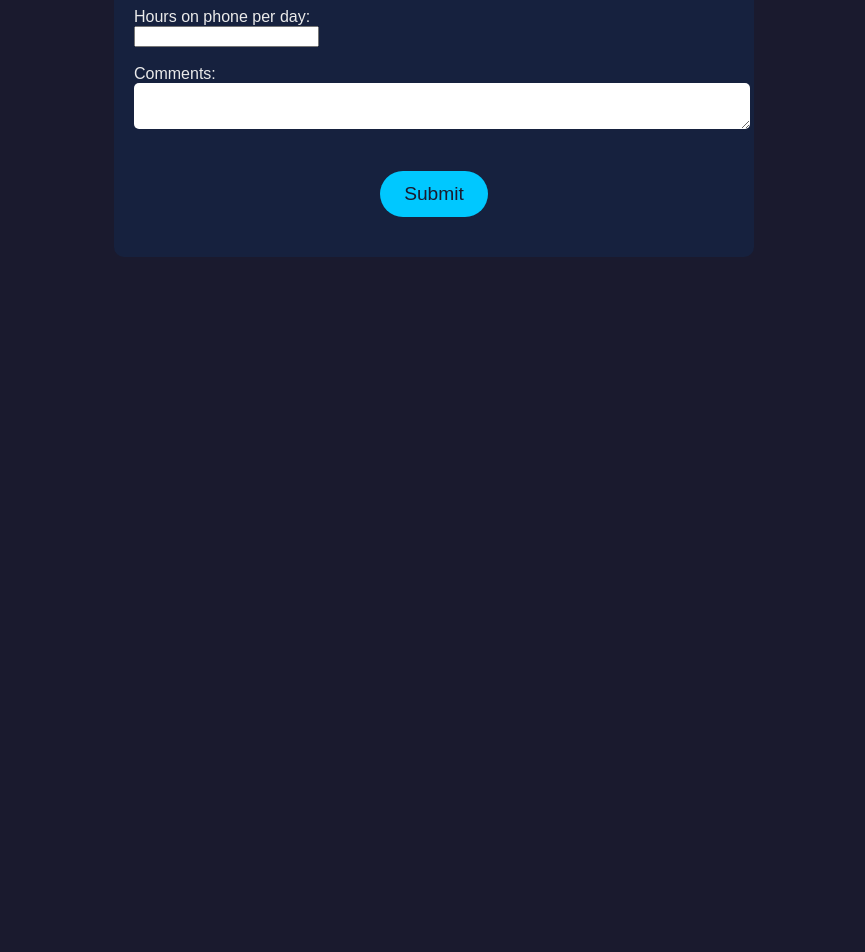
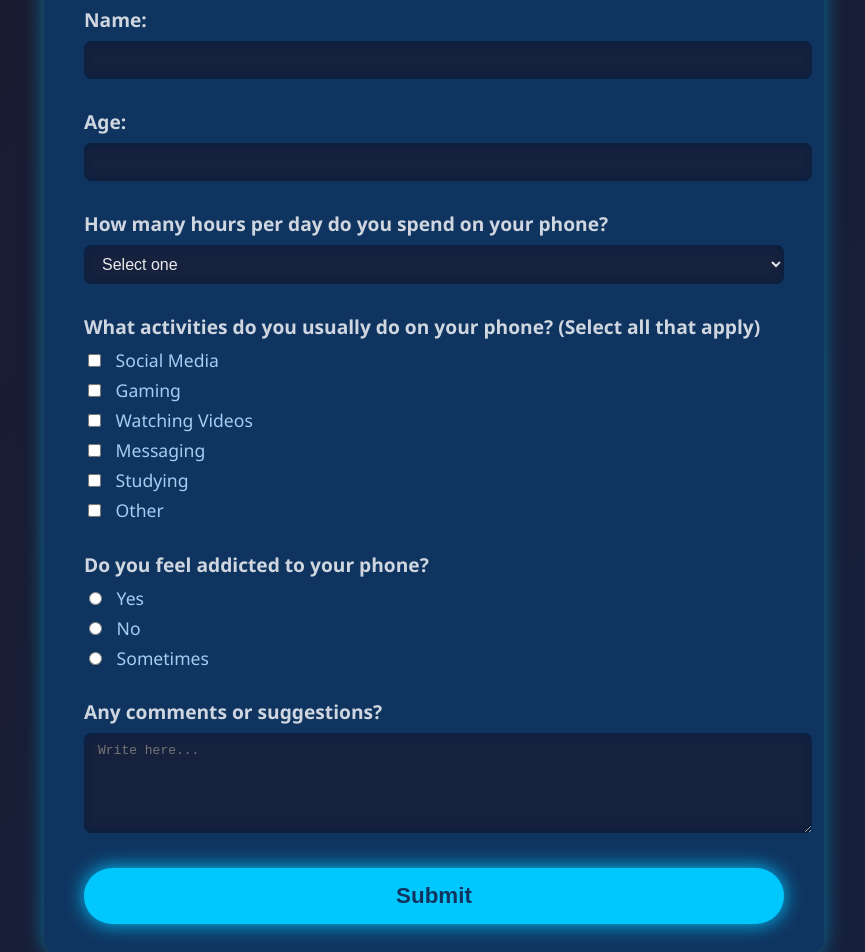
Before and after one commit to rere382/Phoneaddictionsurvey, a plain HTML site: page index.html in a window 1280 px wide. Shown: the part 236-1188 px from the top of the page, without its empty margins (206-1071 px from the left). Before the commit the page ends 800 px from the top, so only its background shows below. Drawn offline with Linux system fonts and the light colour scheme.

Commit message:
Update index.html

```diff
--- a/index.html
+++ b/index.html
@@ -5,80 +5,155 @@
   <title>📱 Teen Phone Addiction Survey</title>
   <style>
     body {
-      background: #1a1a2e;
+      background: linear-gradient(135deg, #1a1a2e, #16213e);
       color: #eaeaea;
-      font-family: 'Arial', sans-serif;
-      padding: 20px;
+      font-family: 'Segoe UI', Tahoma, Geneva, Verdana, sans-serif;
+      padding: 30px 20px;
+      display: flex;
+      justify-content: center;
+    }
+    .container {
+      max-width: 700px;
+      width: 100%;
+      background: #0f3460;
+      padding: 30px 40px;
+      border-radius: 15px;
+      box-shadow: 0 0 20px rgba(0, 200, 255, 0.5);
     }
     h1 {
       text-align: center;
       color: #00c8ff;
-      font-size: 2.5em;
-      margin-bottom: 0.2em;
+      font-size: 2.8em;
+      margin-bottom: 0.5em;
+      font-weight: 700;
+      text-shadow: 0 0 8px #00c8ff;
     }
     form {
-      max-width: 600px;
-      margin: auto;
-      background: #16213e;
-      padding: 20px;
-      border-radius: 10px;
+      margin-top: 20px;
     }
     .question {
-      margin-bottom: 1.5em;
+      margin-bottom: 1.8em;
     }
-    .question h2 {
+    .question label {
       font-size: 1.2em;
-      color: #fffffe;
+      font-weight: 600;
+      color: #ffffffcc;
+      display: block;
+      margin-bottom: 8px;
+    }
+    input[type="text"],
+    input[type="number"],
+    select,
+    textarea {
+      width: 100%;
+      padding: 10px 14px;
+      border-radius: 8px;
+      border: none;
+      font-size: 1em;
+      outline: none;
+      background: #16213e;
+      color: #eaeaea;
+      box-shadow: inset 0 0 8px #001f3f;
+      transition: box-shadow 0.3s ease;
+    }
+    input[type="text"]:focus,
+    input[type="number"]:focus,
+    select:focus,
+    textarea:focus {
+      box-shadow: 0 0 12px #00c8ff;
+      background: #0b1226;
+    }
+    textarea {
+      resize: vertical;
+      min-height: 80px;
+    }
+    .options {
+      margin-top: 6px;
     }
     .options label {
       display: block;
-      margin: 8px 0;
+      font-weight: 500;
+      cursor: pointer;
+      margin: 6px 0;
+      color: #a3cef1;
+      user-select: none;
       font-size: 1.1em;
+    }
+    .options input[type="radio"],
+    .options input[type="checkbox"] {
+      margin-right: 10px;
+      accent-color: #00c8ff;
       cursor: pointer;
-    }
-    .options input {
-      margin-right: 10px;
-    }
-    textarea {
-      width: 100%;
-      padding: 8px;
-      border-radius: 5px;
-      border: none;
-      resize: vertical;
     }
     button {
       display: block;
-      margin: 20px auto;
-      padding: 12px 24px;
-      font-size: 1.2em;
-      color: #1a1a2e;
+      width: 100%;
+      padding: 15px 0;
+      font-size: 1.4em;
+      font-weight: 700;
+      color: #0f3460;
       background: #00c8ff;
       border: none;
-      border-radius: 30px;
+      border-radius: 40px;
       cursor: pointer;
-      transition: background 0.3s;
+      box-shadow: 0 0 20px #00c8ff;
+      transition: background 0.3s ease, box-shadow 0.3s ease;
+      margin-top: 30px;
     }
     button:hover {
       background: #00a3cc;
+      box-shadow: 0 0 30px #00a3cc;
     }
   </style>
 </head>
 <body>
-  <h1>📱 Teen Phone Addiction Pulse Check</h1>
-<form action=https://formspree.io/f/xpwlanyb
-  <label for="name">Name:</label><br>
-  <input type="text" id="name" name="name" required><br><br>
-
-  <label for="age">Age:</label><br>
-  <input type="number" id="age" name="age" required><br><br>
-
-  <label for="screenTime">Hours on phone per day:</label><br>
-  <input type="text" id="screenTime" name="screenTime" required><br><br>
-
-  <label for="feedback">Comments:</label><br>
-  <textarea id="feedback" name="feedback"></textarea><br><br>
-
-  <button type="submit">Submit</button>
-</form>
+  <div class="container">
+    <h1>📱 Teen Phone Addiction Survey</h1>
+    <form action="https://formspree.io/f/xpwlanyb" method="POST">
+      <div class="question">
+        <label for="name">Name:</label>
+        <input type="text" id="name" name="name" required />
+      </div>
+      <div class="question">
+        <label for="age">Age:</label>
+        <input type="number" id="age" name="age" min="10" max="99" required />
+      </div>
+      <div class="question">
+        <label for="screenTime">How many hours per day do you spend on your phone?</label>
+        <select id="screenTime" name="screenTime" required>
+          <option value="" disabled selected>Select one</option>
+          <option value="Less than 1 hour">Less than 1 hour</option>
+          <option value="1-3 hours">1-3 hours</option>
+          <option value="4-6 hours">4-6 hours</option>
+          <option value="7-9 hours">7-9 hours</option>
+          <option value="More than 9 hours">More than 9 hours</option>
+        </select>
+      </div>
+      <div class="question">
+        <label>What activities do you usually do on your phone? (Select all that apply)</label>
+        <div class="options">
+          <label><input type="checkbox" name="activities" value="Social Media" /> Social Media</label>
+          <label><input type="checkbox" name="activities" value="Gaming" /> Gaming</label>
+          <label><input type="checkbox" name="activities" value="Watching Videos" /> Watching Videos</label>
+          <label><input type="checkbox" name="activities" value="Messaging" /> Messaging</label>
+          <label><input type="checkbox" name="activities" value="Studying" /> Studying</label>
+          <label><input type="checkbox" name="activities" value="Other" /> Other</label>
+        </div>
+      </div>
+      <div class="question">
+        <label>Do you feel addicted to your phone?</label>
+        <div class="options">
+          <label><input type="radio" name="addicted" value="Yes" required /> Yes</label>
+          <label><input type="radio" name="addicted" value="No" /> No</label>
+          <label><input type="radio" name="addicted" value="Sometimes" /> Sometimes</label>
+        </div>
+      </div>
+      <div class="question">
+        <label for="feedback">Any comments or suggestions?</label>
+        <textarea id="feedback" name="feedback" placeholder="Write here..."></textarea>
+      </div>
+      <button type="submit">Submit</button>
+    </form>
+  </div>
 </body>
 </html>
```
